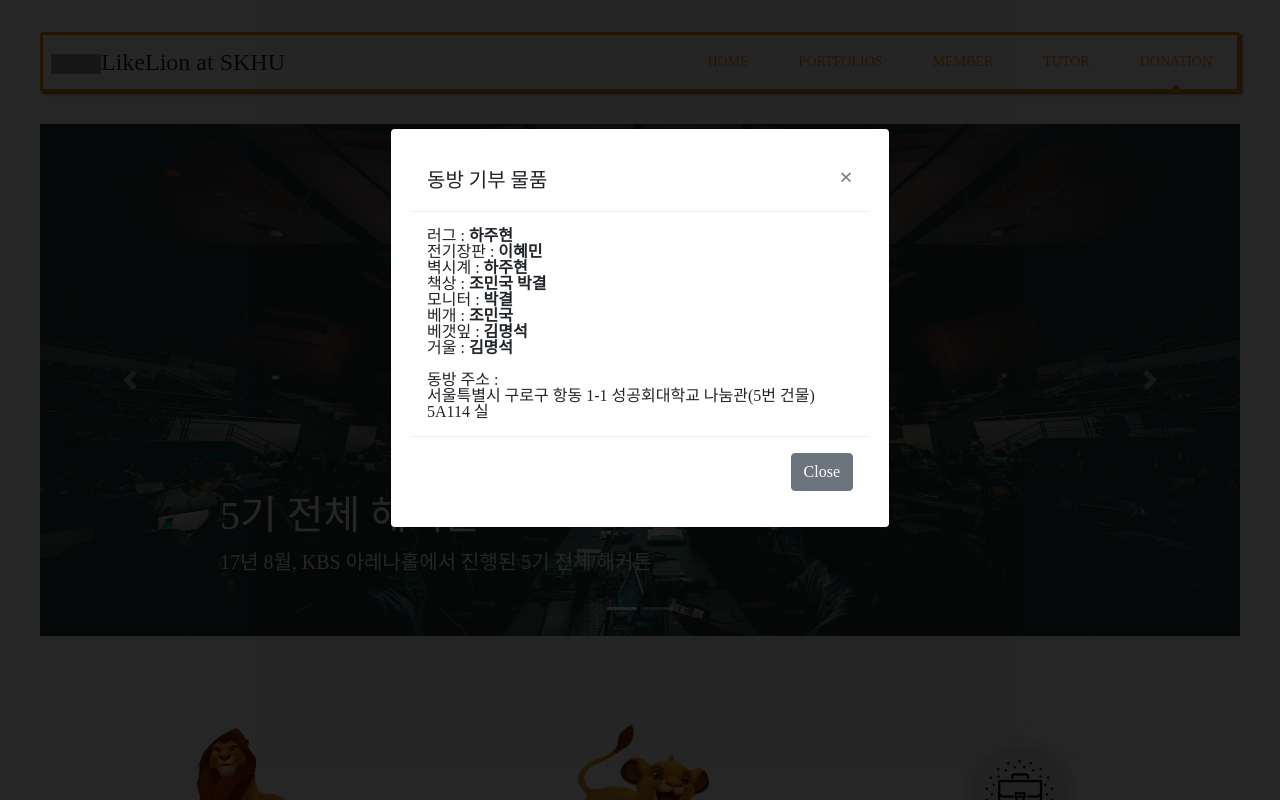
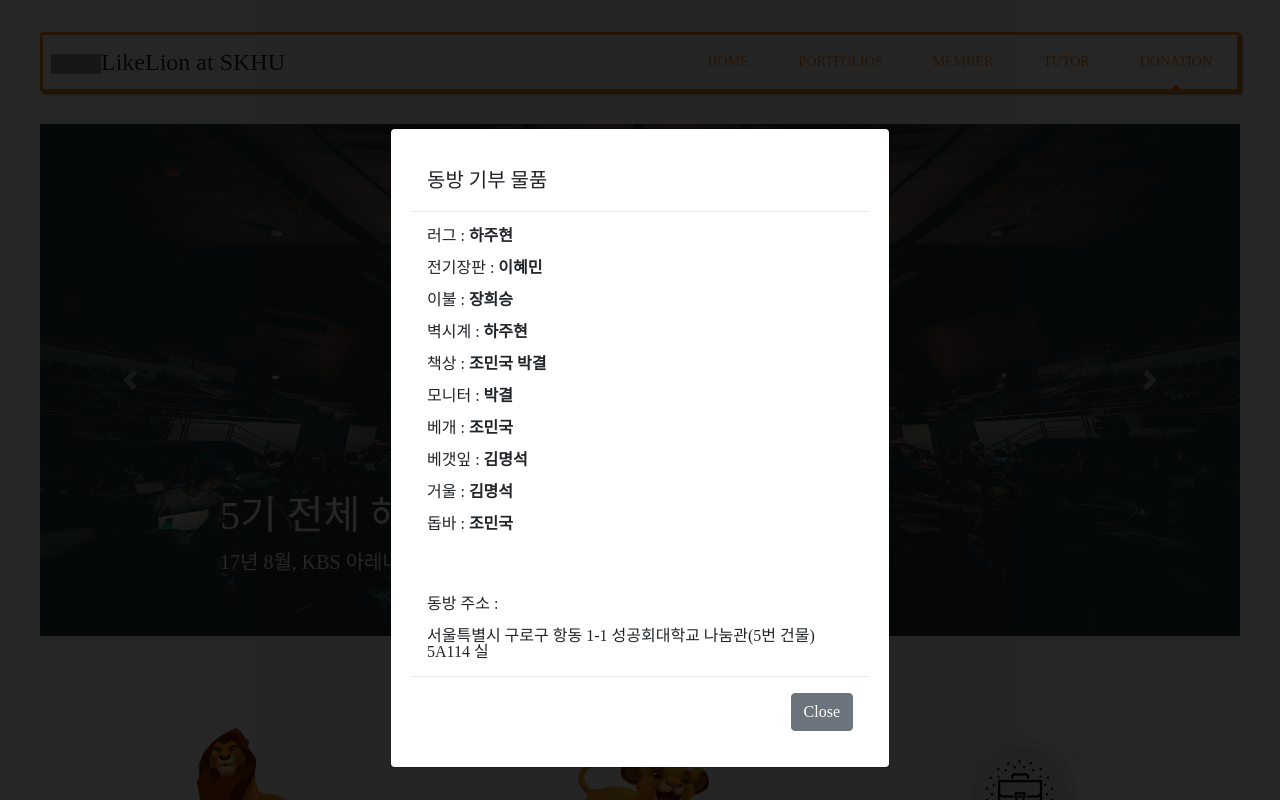
Before and after one commit to audtjr9514/SKHU_LikeLionAlumniAndApply, a Rails app: page / in a window 1280 px wide, after a click on "DONATION". Run offline with Rails 7, Linux system fonts and the light colour scheme; some libraries are stand-ins or nearby versions; some web fonts are replaced; grey boxes are pictures that could not be loaded.

Commit message:
18.11.10 1.3.1

```diff
--- a/app/views/layouts/application.html.erb
+++ b/app/views/layouts/application.html.erb
@@ -15,7 +15,7 @@
 
  <nav>
          <div id='cssmenu'>
-      <li><h4  id="logostay"><img href='/' src="assets/likelion_logo1" height="20em" width="50em">LikeLion at SKHU</h4></li>
+      <li><h4 id="logostay"><img href='/' src="assets/likelion_logo1" height="20em" width="50em">LikeLion at SKHU</h4></li>
       <ul>
          <li><a data-toggle="modal" data-target="#exampleModal">donation</a></li>
          <!-- Modal -->
@@ -24,20 +24,22 @@
              <div class="modal-content">
                <div class="modal-header">
                  <h5 class="modal-title" id="exampleModalLabel">동방 기부 물품</h5>
-                 <button type="button" class="close" data-dismiss="modal" aria-label="Close">
-                   <span aria-hidden="true">&times;</span>
-                 </button>
+                 <!--<button type="button" class="close" data-dismiss="modal" aria-label="Close">-->
+                 <!--  <span aria-hidden="true">&times;</span>-->
+                 <!--</button>-->
               </div>
               <div class="modal-body">
-                러그 : <strong>하주현</strong><br>
-                전기장판 : <strong>이혜민</strong><br>
-                벽시계 : <strong>하주현</strong><br>
-                책상 : <strong>조민국 박결</strong><br>
-                모니터 : <strong>박결</strong><br>
-                베개 : <strong>조민국</strong><br>
-                베갯잎 : <strong>김명석</strong><br>
+                러그 : <strong>하주현</strong><br><br>
+                전기장판 : <strong>이혜민</strong><br><br>
+                이불 : <strong>장희승</strong><br><br>
+                벽시계 : <strong>하주현</strong><br><br>
+                책상 : <strong>조민국 박결</strong><br><br>
+                모니터 : <strong>박결</strong><br><br>
+                베개 : <strong>조민국</strong><br><br>
+                베갯잎 : <strong>김명석</strong><br><br>
                 거울 : <strong>김명석</strong><br><br>
-                동방 주소 : <br>
+                돕바 : <strong>조민국</strong><br><br><br><br><br>
+                동방 주소 : <br><br>
                 서울특별시 구로구 항동 1-1 성공회대학교 나눔관(5번 건물) 5A114 실
               </div>
               <div class="modal-footer">
```
